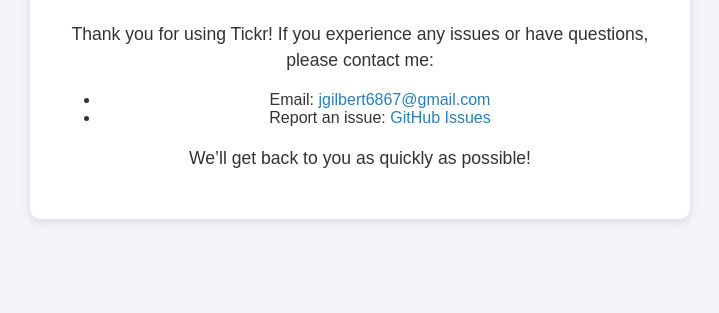
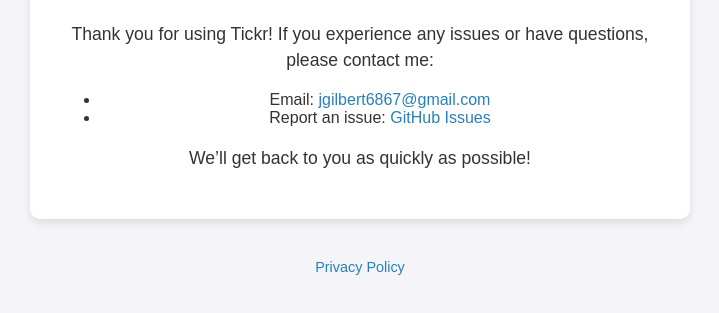
Before and after one commit to JCcentric/Tickr-Support, a plain HTML site: page index.html in a window 1280 px wide. Shown: the part 129-442 px from the top of the page, without its empty margins (280-999 px from the left). Drawn offline with Linux system fonts and the light colour scheme.

Commit message:
Add footer with privacy policy link
Added a footer section with a link to the privacy policy.

```diff
--- a/index.html
+++ b/index.html
@@ -35,6 +35,11 @@
       border-radius: 10px;
       box-shadow: 0 4px 10px rgba(0,0,0,0.1);
     }
+    .footer {
+      text-align: center;
+      margin-top: 40px;
+      font-size: 0.9em;
+    }
   </style>
 </head>
 <body>
@@ -47,5 +52,8 @@
     </ul>
     <p>We’ll get back to you as quickly as possible!</p>
   </div>
+  <div class="footer">
+    <a href="privacy_policy.html" target="_blank">Privacy Policy</a>
+  </div>
 </body>
 </html>
```
